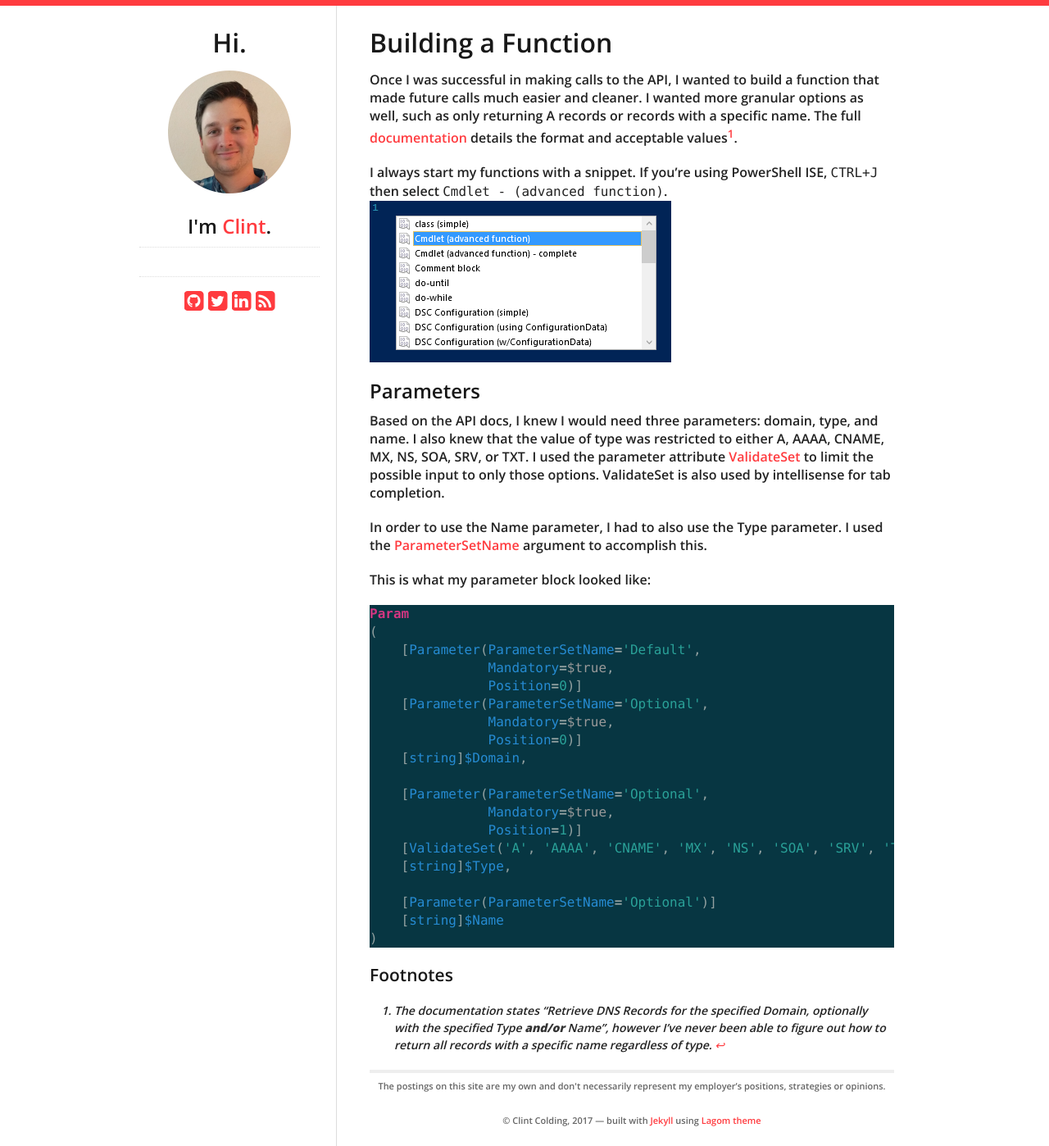
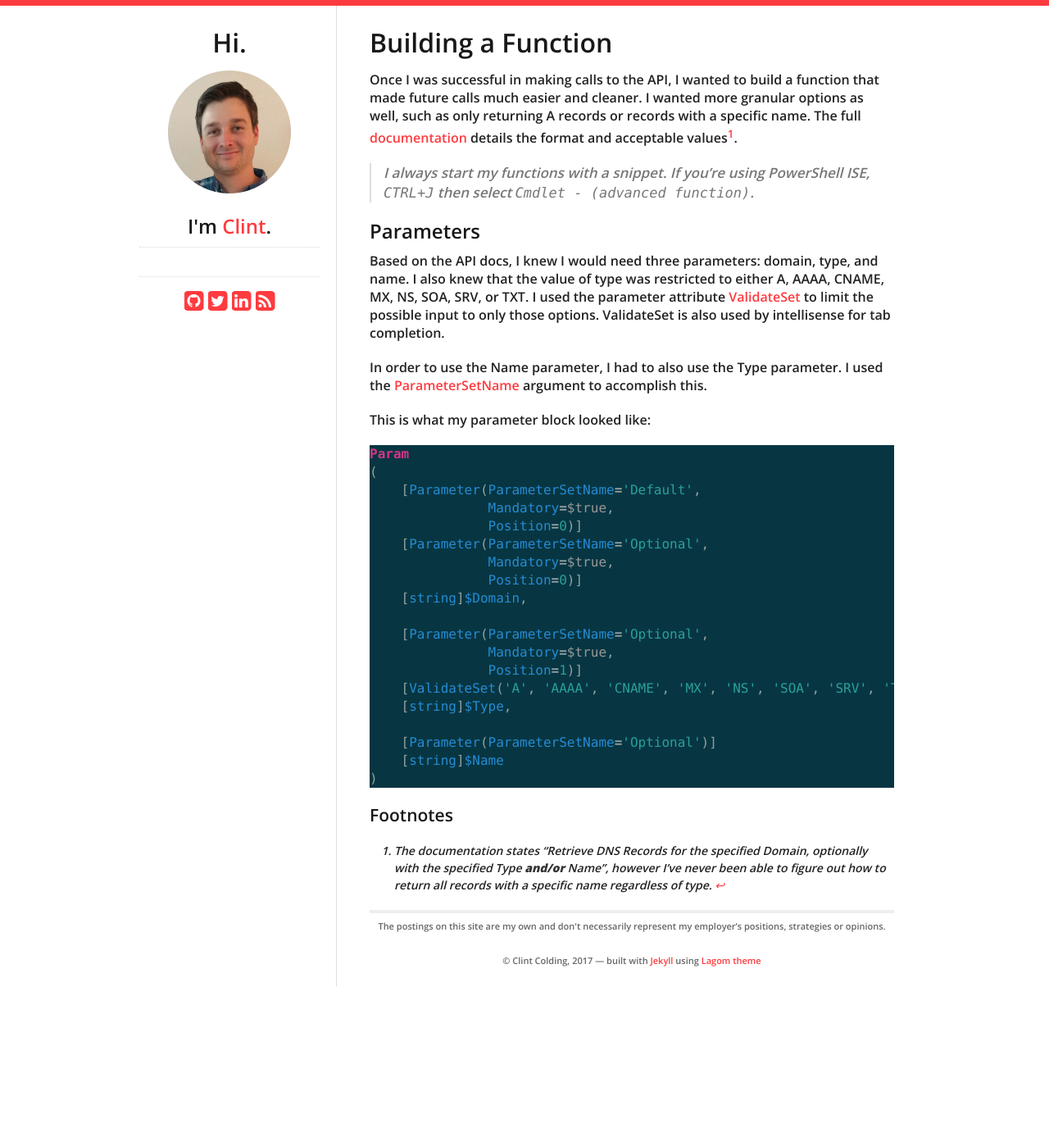
Before and after one commit to clintcolding/clintcolding.github.io, a Jekyll site: the page built from godaddy-api-and-powershell-part-2.md, in a window 1280 px wide. Shown: the whole page at 82% size. Built offline with Jekyll 4.4.1, drawn with Linux system fonts in a browser that asks for light colours; nearby versions of some CDN libraries; after the commit the page ends 1203 px from its top, so only the background shows below that.

Commit message:
Replaced image with blockquote

```diff
--- a/godaddy-api-and-powershell-part-2.md
+++ b/godaddy-api-and-powershell-part-2.md
@@ -13,7 +13,7 @@ tags:
 
 Once I was successful in making calls to the API, I wanted to build a function that made future calls much easier and cleaner. I wanted more granular options as well, such as only returning A records or records with a specific name. The full [documentation](https://developer.godaddy.com/doc#!/_v1_domains/recordGet) details the format and acceptable values[^1].
 
-I always start my functions with a snippet. If you're using PowerShell ISE, `CTRL+J` then select `Cmdlet - (advanced function)`. ![Cmdlet Snippet](../assets/cmdletsnippet.png)
+> I always start my functions with a snippet. If you're using PowerShell ISE, `CTRL+J` then select `Cmdlet - (advanced function)`.
 
 ## Parameters
 
```
